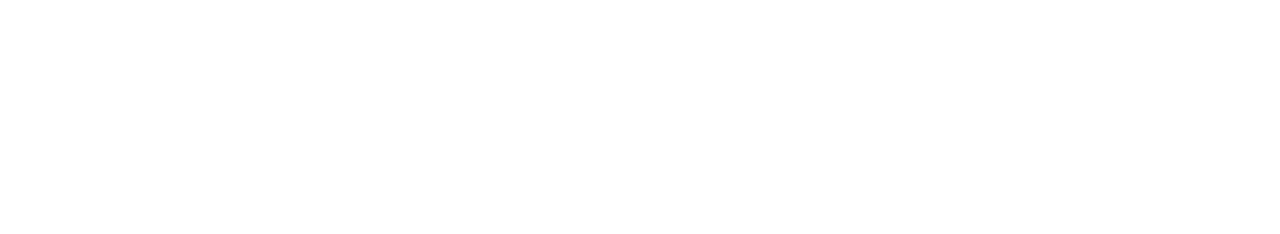
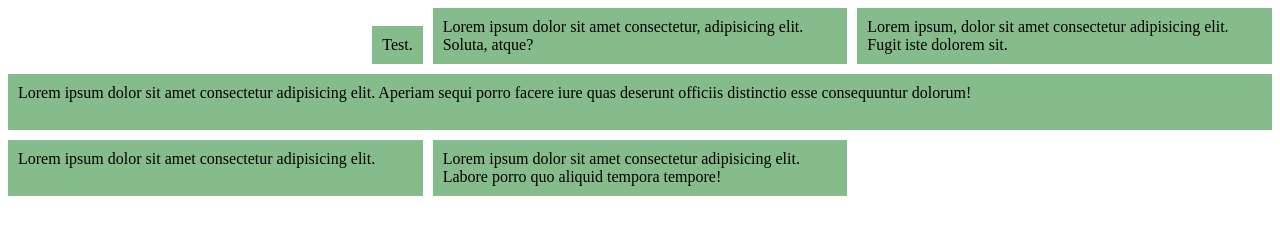
Before and after one commit to renato1010/starting-css-grid, a website: page basics/index.html in a window 1280 px wide. Drawn offline with Linux system fonts and the light colour scheme.

Commit message:
finish basics

```diff
--- a/basics/index.html
+++ b/basics/index.html
@@ -4,10 +4,21 @@
   <meta charset="UTF-8">
   <meta name="viewport" content="width=device-width, initial-scale=1.0">
   <meta http-equiv="X-UA-Compatible" content="ie=edge">
-  <title>CSS GRID</title>
-  <link href="./styles.css" />
+  <title>CSS GRID Demo 01</title>
+  <link rel="stylesheet" href="./styles.css" />
 </head>
 <body>
-
+  <div class="container">
+    <div class="item item1">Test.</div>
+    <div class="item item2">Lorem ipsum dolor sit amet consectetur, adipisicing elit. Soluta, atque?</div>
+    <div class="item item3">Lorem ipsum, dolor sit amet consectetur adipisicing elit. Fugit iste dolorem sit.</div>
+    <div class="item item4">Lorem ipsum dolor sit amet consectetur adipisicing elit. Aperiam sequi porro facere iure quas deserunt officiis distinctio esse consequuntur dolorum!</div>
+    <div class="item item5">Lorem ipsum dolor sit amet consectetur adipisicing elit.</div>
+    <div class="item item6">Lorem ipsum dolor sit amet consectetur adipisicing elit. Labore porro quo aliquid tempora tempore!</div>
+    <!-- <div class="item item5">7</div>
+    <div class="item item6">8</div>
+    <div class="item item6">9</div> -->
+  </div>
+  <!-- <div>another container child</div> -->
 </body>
 </html>
--- a/basics/styles.css
+++ b/basics/styles.css
@@ -0,0 +1,24 @@
+.container {
+  display: grid;
+  /* width: 600px;
+  height: 600px; */
+  grid-template-columns: 1fr 1fr 1fr;
+  grid-template-rows: 1fr 1fr 1fr;
+  grid-gap: 10px;
+  /* justify-items: center;
+  align-items: center; */
+}
+
+.item {
+  background: rgba(55, 143, 63, 0.603);
+  padding: 10px;
+}
+
+.item1 {
+  justify-self: end;
+  align-self: end;
+}
+
+.item4 {
+  grid-column: 1/4;
+}
--- a/package.json
+++ b/package.json
@@ -8,5 +8,8 @@
   },
   "keywords": [],
   "author": "Renato_Perez <renatoperezc@gmail.com>",
-  "license": "ISC"
+  "license": "ISC",
+  "devDependencies": {
+    "live-server": "^1.2.0"
+  }
 }
--- /dev/null
+++ b/practical-example/styles.css
@@ -0,0 +1,7 @@
+.container {
+  display: grid;
+  grid-template-columns: 1fr 1fr 1fr;
+  grid-template-rows: 1fr 1fr 1fr;
+  grid-gap: 10px;
+
+}
```
Also changed, not shown: practical-example/index.html (added, +18 -0 lines), 2 other files.
